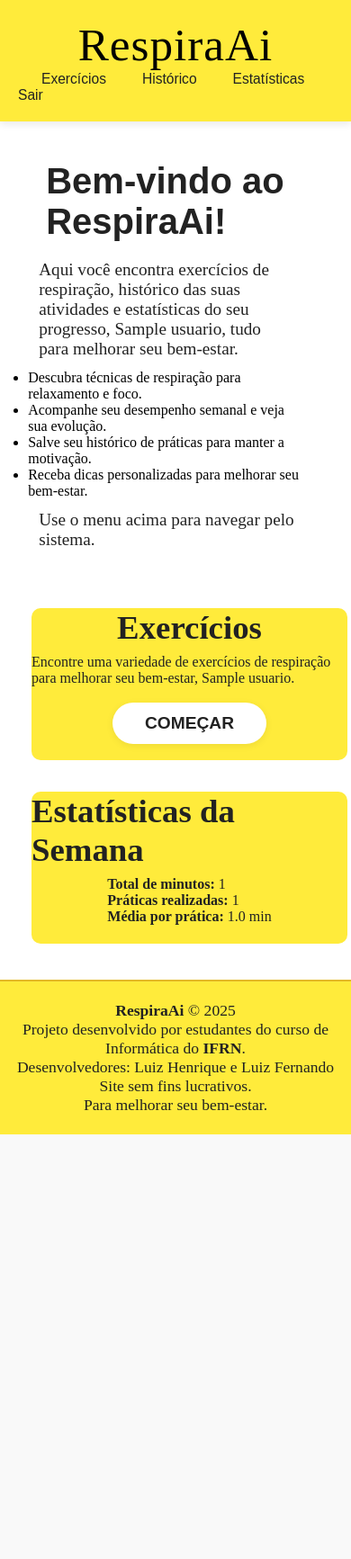
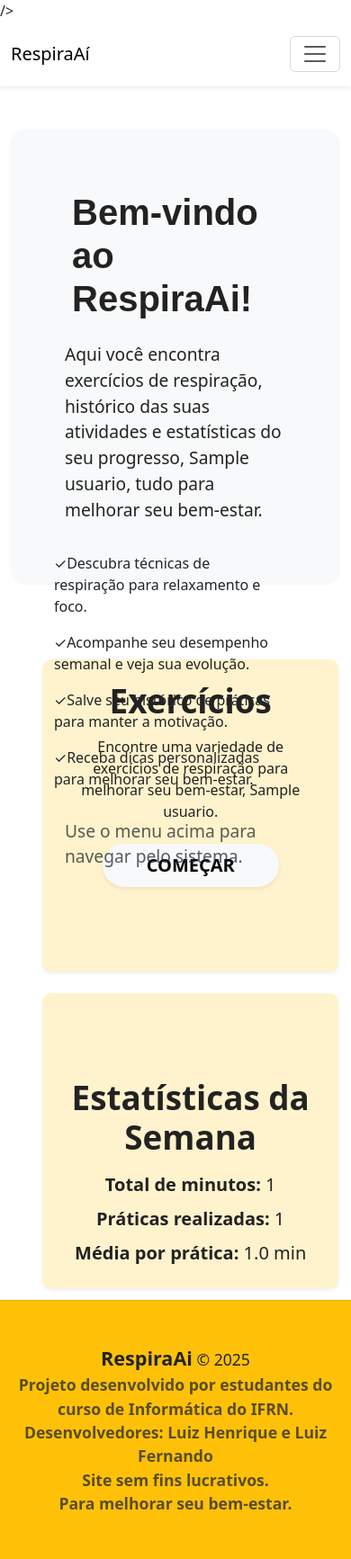
Before and after one commit to luizhenriquesccp/RespiraAi, a Flask app: page / in a window 390 px wide. Shown: the whole page at 90% size. Before the commit the page ends 1261 px from the top, so only its background shows below. Run offline with Flask 3, Linux system fonts and the light colour scheme; the visitor is signed in with stand-in values (Sample User, id 1); tables that the repository leaves empty hold one stand-in row (values such as "Sample post"); parts of the project's set-up code (start-up, migrations or seed data) failed here and were passed over.

Commit message:
bootstrap
Adicionei os bootstrap nos htmls e criei adicionar exercicio.html que ainda nao esta implementado.

```diff
--- a/app/templates/index.html
+++ b/app/templates/index.html
@@ -4,73 +4,106 @@
     <meta charset="UTF-8" />
     <meta name="viewport" content="width=device-width, initial-scale=1.0" />
     <title>RespiraAi</title>
-    <link
-      rel="stylesheet"
-      href="{{ url_for('static', filename='css/styles.css') }}"
+    <link href="https://cdn.jsdelivr.net/npm/bootstrap@5.3.0/dist/css/bootstrap.min.css" rel="stylesheet">
+    <link rel="stylesheet" href="{{ url_for('static', filename='css/styles.css') }}" />
     />
   </head>
   <body>
     <header>
-      <nav class="nav-bar">
-        <h1>RespiraAi</h1>
-        <div class="menu-links">
-          <a href="#card">Exercícios</a>
-          <a href="{{ url_for('historico') }}">Histórico</a>
-          <a href="#estatisticas">Estatísticas</a>
-          {% if usuario %}
-          <a href="{{ url_for('logout') }}" style="margin-left: 10px">Sair</a>
+      <nav class="navbar navbar-expand-lg  shadow-sm py-3">
+        <div class="container">
+          <a class="navbar-brand" href="{{ url_for('index') }}">RespiraAí</a>
+          <button class="navbar-toggler" type="button" data-bs-toggle="collapse" data-bs-target="#navbarNav" aria-controls="navbarNav" aria-expanded="false" aria-label="Toggle navigation">
+            <span class="navbar-toggler-icon"></span>
+          </button>
+          <div class="collapse navbar-collapse" id="navbarNav">
+            <ul class="navbar-nav ms-auto">
+
+          <li class="nav-item menu-links">
+          <a class="nav-link fs-5 px-3" href="#card">Exercícios</a>
+           </li>
+              <li class="nav-item">
+                <a class="nav-link fs-5 px-3" href="{{ url_for('historico') }}">Histórico</a>
+              </li>
+              <li class="nav-item">
+                <a class="nav-link fs-5 px-3" href="#estatisticas">Estatísticas</a>
+              </li>
+          {% if not usuario %}
+          <li class="nav-item">
+                <a class="nav-link fs-5 px-3" href="{{ url_for('login') }}">Entrar</a>
+              </li>
+              {% endif %}
+              {% if usuario %}
+              <li class="nav-item">
+                <a class="nav-link fs-5 px-3 text-danger" href="{{ url_for('logout') }}" style="margin-left: 10px">Sair</a>
+          </li>
           {% endif %}
+            </ul>
+            </div>
         </div>
       </nav>
     </header>
-    <main>
-      <div class="hero">
-        <h2>Bem-vindo ao RespiraAi!</h2>
-        <p>
+
+    <main class="container my-5">
+      <div class="hero bg-light p-5 rounded-4 mb-5">
+        <h2 class="display-5 fw-bold mb-4">Bem-vindo ao RespiraAi!</h2>
+        <p class="lead mb-4">
           Aqui você encontra exercícios de respiração, histórico das suas
           atividades e estatísticas do seu progresso, {{ usuario.nome }}, tudo para melhorar seu
           bem-estar.
         </p>
-        <ul>
-          <li>Descubra técnicas de respiração para relaxamento e foco.</li>
-          <li>Acompanhe seu desempenho semanal e veja sua evolução.</li>
-          <li>Salve seu histórico de práticas para manter a motivação.</li>
-          <li>Receba dicas personalizadas para melhorar seu bem-estar.</li>
+        <ul class="list-group list-group-flush bg-transparent mb-4">
+          <li class="list-group-item bg-transparent border-0 ps-0">✓Descubra técnicas de respiração para relaxamento e foco.</li>
+          <li class="list-group-item bg-transparent border-0 ps-0">✓Acompanhe seu desempenho semanal e veja sua evolução.</li>
+          <li class="list-group-item bg-transparent border-0 ps-0">✓Salve seu histórico de práticas para manter a motivação.</li>
+          <li class="list-group-item bg-transparent border-0 ps-0">✓Receba dicas personalizadas para melhorar seu bem-estar.</li>
         </ul>
-        <p>Use o menu acima para navegar pelo sistema.</p>
+        <p class="text-muted">Use o menu acima para navegar pelo sistema.</p>
         <br>
+      </div>
 
-      </div>
-      <section class="cards" id="card">
-        <h4>Exercícios</h4>
-        <p>
+      <div class="row g-4">
+        <div class="col-md-6">
+          <section class="cards h-100 border-0 shadow-sm bg-warning-subtle p-4 text-center" id="card">
+            <div class="card-body">
+          <h4 class="card-title h2 fw-bold mb-3">Exercícios</h4>
+        <p class="card-text mb-4">
           Encontre uma variedade de exercícios de respiração para melhorar seu
           bem-estar, {{ usuario.nome }}.
         </p>
-        <a href="{{ url_for('lista_exercicios') }}"
-          ><button type="button" class="act">COMEÇAR</button></a
-        >
+        <a href="{{ url_for('lista_exercicios') }}" class="btn btn-light btn-lg rounded-pill px-5 fw-bold shadow-sm">COMEÇAR</a>
+      </div>
       </section>
+      </div>
+       <div class="col-md-6">
+      <section class="cards h-100 border-0 shadow-sm bg-warning-subtle p-4 text-center" id="estatisticas">
+        <div class="card-body"></div>
+        <h4 class="card-title h2 fw-bold mb-3">Estatísticas da Semana</h4>
+         <div class="card-text fs-5">
+        <p class="mb-2"><strong>Total de minutos:</strong> {{ estatisticas.totalMinutos }}</p>
+        <p class="mb-2"><strong>Práticas realizadas:</strong> {{ estatisticas.qtdPraticas }}</p>
+        <p class="mb-0"><strong>Média por prática:</strong> {{ estatisticas.media }} min</p>
+      </div>
+      </div>
+      </section>
+      </div>
+    </div>
+    </main>
 
-      <section class="cards" id="estatisticas">
-        <h4>Estatísticas da Semana</h4>
-        <p>
-          <strong>Total de minutos:</strong> {{ estatisticas.totalMinutos }}<br />
-          <strong>Práticas realizadas:</strong> {{ estatisticas.qtdPraticas
-          }}<br />
-          <strong>Média por prática:</strong> {{ estatisticas.media }} min
-        </p>
-      </section>
-    </main>
-    <footer>
-      <p>
-        <strong>RespiraAi</strong> &copy; 2025<br />
+    <footer class="bg-warning py-5 mt-5 border-top border-dark border-opacity-10">
+      <div class="container text-center">
+      <p class="mb-0">
+        <strong class="fs-4">RespiraAi</strong> &copy; 2025<br />
+         <span class="text-dark text-opacity-75">
         Projeto desenvolvido por estudantes do curso de Informática do
         <strong>IFRN</strong>.<br />
         Desenvolvedores: Luiz Henrique e Luiz Fernando<br />
         Site sem fins lucrativos.<br />
         Para melhorar seu bem-estar.
+      </span>
       </p>
+      </div>
     </footer>
+      <script src="https://cdn.jsdelivr.net/npm/bootstrap@5.3.0/dist/js/bootstrap.bundle.min.js"></script>
   </body>
 </html>
```
Also changed, not shown: app/templates/adicionar_exercicio.html (added, +43 -0 lines), app/templates/cadastro.html (+21 -11 lines), app/templates/ex.html (+124 -30 lines), app/templates/h.html (+29 -14 lines), app/templates/login.html (+11 -7 lines).
